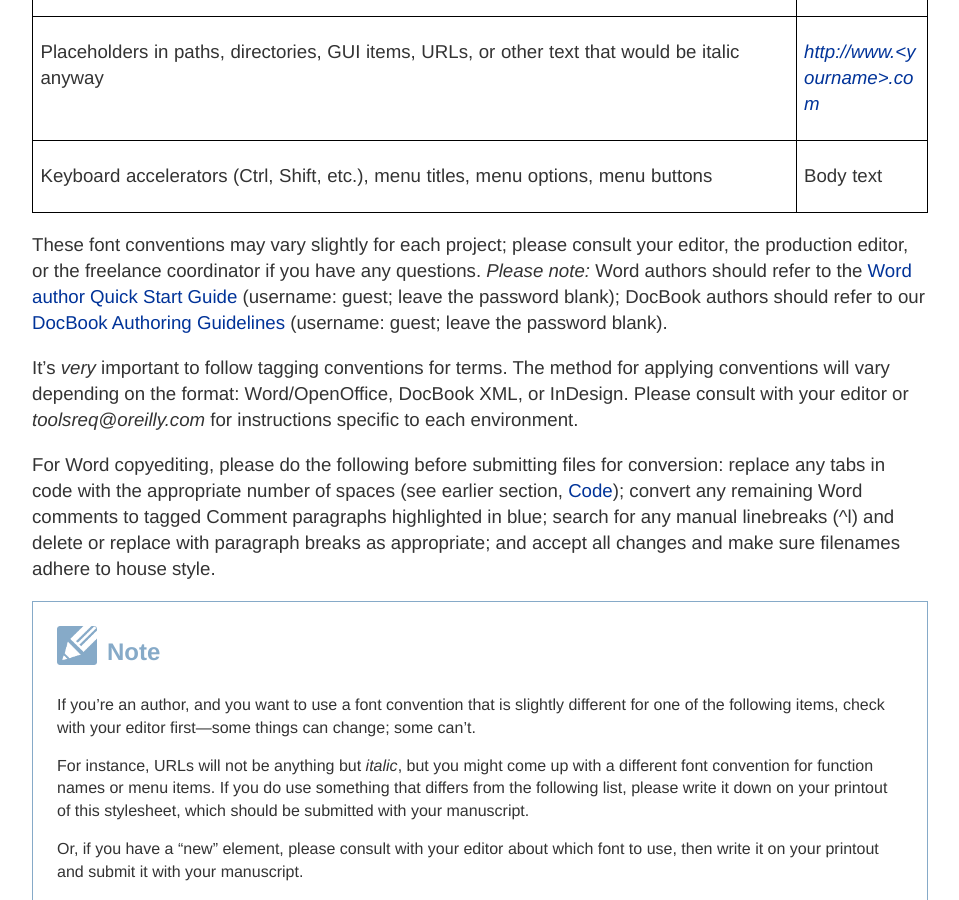
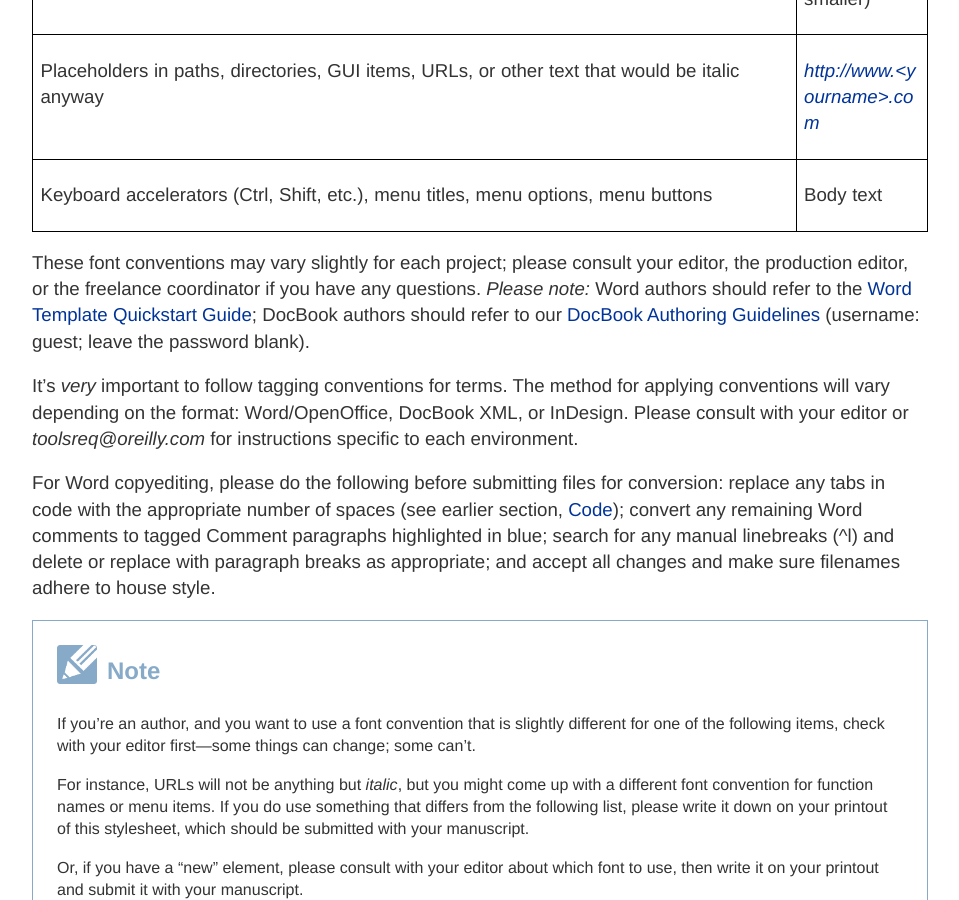
Before and after one commit to oreillymedia/production-resources, a Jekyll site: the page built from styleguide/index.md, in a window 1280 px wide and 900 px high, scrolled down 12306 px. Shown: the whole window, without its empty margins (160-1119 px from the left). Built offline with Jekyll 4.4.1, drawn with Linux system fonts in a browser that asks for light colours; some of the changed text lies outside the part shown.

Commit message:
Update index.md

```diff
--- a/styleguide/index.md
+++ b/styleguide/index.md
@@ -798,7 +798,7 @@
 </tbody>
 </table>
 
-<p>These font conventions may vary slightly for each project; please consult your editor, the production editor, or the freelance coordinator if you have any questions. <em>Please note:</em> Word authors should refer to the <a href="https://prod.oreilly.com/external/tools/templates/word/ORA/docs/">Word author Quick Start Guide</a> (username: guest; leave the password blank); DocBook authors should refer to our <a href="https://prod.oreilly.com/external/tools/docbook/docs/authoring/">DocBook Authoring Guidelines</a> (username: guest; leave the password blank).</p>
+<p>These font conventions may vary slightly for each project; please consult your editor, the production editor, or the freelance coordinator if you have any questions. <em>Please note:</em> Word authors should refer to the <a href="http://docs.atlas.oreilly.com/writing_in_asciidoc.html#INLINES">Word Template Quickstart Guide</a>; DocBook authors should refer to our <a href="https://prod.oreilly.com/external/tools/docbook/docs/authoring/">DocBook Authoring Guidelines</a> (username: guest; leave the password blank).</p>
 
 <p>It’s <em>very</em> important to follow tagging conventions for terms. The method for applying conventions will vary depending on the format: Word/OpenOffice, DocBook XML, or InDesign. Please consult with your editor or  <em>toolsreq@oreilly.com</em> for instructions specific to each environment.</p>
 
```
Also changed, not shown: other parts of styleguide/index.md (+1 -1 lines).
